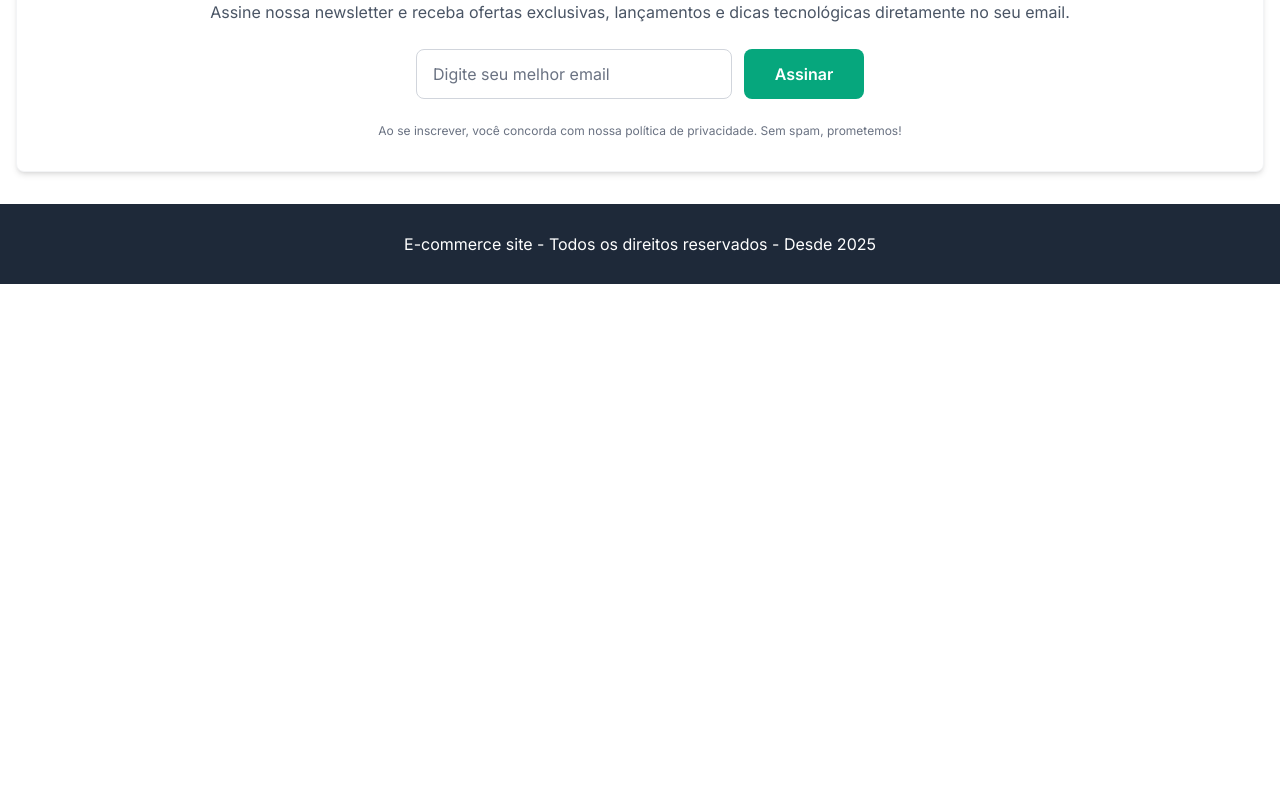
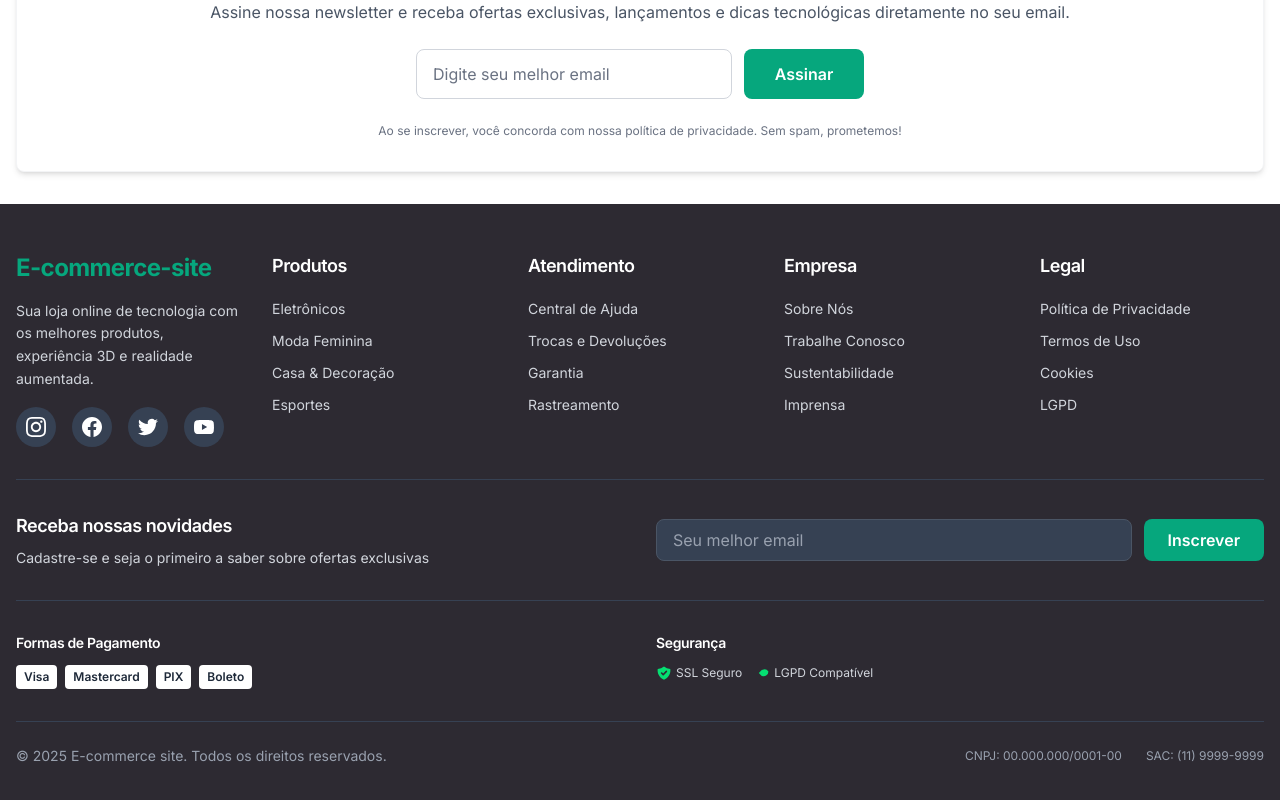
Before and after one commit to edilsonjrdev99/ecommerce-site, a Vue app: page / in a window 1280 px wide. Shown: the part 4050-4850 px from the top of the page. Before the commit the page ends 4334 px from the top, so only its background shows below. Built offline with nearby package versions, Linux system fonts and the light colour scheme; no server answers.

Commit message:
feat: Adds new items and new layout for the footer

```diff
--- a/src/components/layout/Footer.vue
+++ b/src/components/layout/Footer.vue
@@ -1,11 +1,149 @@
-<script setup lang="ts"></script>
+<script setup lang="ts">
+import useFooter from '@/composables/layout/useFooter';
+
+const { footerSections, socialLinks, paymentMethods } = useFooter();
+</script>
 
 <template>
-  <div
-    class="footer-content w-full flex justify-center items-center h-20 bg-gray-800 text-white"
-  >
-    <span>E-commerce site - Todos os direitos reservados - Desde 2025</span>
-  </div>
+  <footer style="background-color: var(--dark-bg)" class="text-white">
+    <div class="container mx-auto px-4 py-12">
+      <!-- Conteúdo do footer -->
+      <div class="grid grid-cols-1 md:grid-cols-2 lg:grid-cols-5 gap-8 mb-8">
+        <!-- Informações -->
+        <div class="lg:col-span-1">
+          <h3 class="text-2xl font-bold mb-4" style="color: var(--primary)">
+            E-commerce-site
+          </h3>
+          <p class="text-gray-300 text-sm leading-relaxed mb-4">
+            Sua loja online de tecnologia com os melhores produtos, experiência
+            3D e realidade aumentada.
+          </p>
+          <div class="flex space-x-4">
+            <a
+              v-for="social in socialLinks"
+              :key="social.id"
+              :href="social.href"
+              :aria-label="social.name"
+              class="w-10 h-10 rounded-full bg-gray-700 hover:bg-gray-600 flex items-center justify-center transition-colors duration-200"
+              target="_blank"
+              rel="noopener noreferrer"
+            >
+              <svg class="w-5 h-5 fill-current" viewBox="0 0 24 24">
+                <path :d="social.icon" />
+              </svg>
+            </a>
+          </div>
+        </div>
+
+        <!-- Sessões -->
+        <div
+          v-for="section in footerSections"
+          :key="section.id"
+          class="lg:col-span-1"
+        >
+          <h4 class="font-semibold text-lg mb-4">{{ section.title }}</h4>
+          <ul class="space-y-2">
+            <li v-for="link in section.links" :key="link.id">
+              <span
+                class="text-gray-300 text-sm hover:text-white transition-colors duration-200 cursor-pointer"
+              >
+                {{ link.label }}
+              </span>
+            </li>
+          </ul>
+        </div>
+      </div>
+
+      <!-- Newsletter -->
+      <div
+        class="border-t border-gray-700 pt-8 mb-8 grid grid-cols-1 md:grid-cols-2 gap-8 items-center"
+      >
+        <div>
+          <h4 class="font-semibold text-lg mb-2">Receba nossas novidades</h4>
+          <p class="text-gray-300 text-sm">
+            Cadastre-se e seja o primeiro a saber sobre ofertas exclusivas
+          </p>
+        </div>
+        <div class="flex flex-col sm:flex-row gap-3">
+          <input
+            type="email"
+            placeholder="Seu melhor email"
+            class="flex-1 px-4 py-2 rounded-lg bg-gray-700 border border-gray-600 text-white placeholder-gray-400 focus:outline-none focus:ring-2 focus:ring-emerald-500 focus:border-emerald-500"
+          />
+          <button
+            class="px-6 py-2 font-semibold rounded-lg transition-colors duration-200 hover:opacity-90"
+            style="background-color: var(--primary); color: white"
+          >
+            Inscrever
+          </button>
+        </div>
+      </div>
+
+      <!-- Pagamento e segurança -->
+      <div
+        class="border-t border-gray-700 pt-8 mb-8 grid grid-cols-1 md:grid-cols-2 gap-8"
+      >
+        <div>
+          <h4 class="font-semibold text-sm mb-3">Formas de Pagamento</h4>
+          <div class="flex flex-wrap gap-2">
+            <div
+              v-for="payment in paymentMethods"
+              :key="payment.id"
+              class="bg-white rounded px-2 py-1 text-xs font-semibold text-gray-800"
+            >
+              {{ payment.name }}
+            </div>
+          </div>
+        </div>
+        <div>
+          <h4 class="font-semibold text-sm mb-3">Segurança</h4>
+          <div class="flex items-center space-x-3">
+            <div class="flex items-center space-x-1">
+              <svg
+                class="w-4 h-4 text-green-400"
+                fill="currentColor"
+                viewBox="0 0 20 20"
+              >
+                <path
+                  fill-rule="evenodd"
+                  d="M2.166 4.999A11.954 11.954 0 0010 1.944 11.954 11.954 0 0017.834 5c.11.65.166 1.32.166 2.001 0 5.225-3.34 9.67-8 11.317C5.34 16.67 2 12.225 2 7c0-.682.057-1.35.166-2.001zm11.541 3.708a1 1 0 00-1.414-1.414L9 10.586 7.707 9.293a1 1 0 00-1.414 1.414l2 2a1 1 0 001.414 0l4-4z"
+                  clip-rule="evenodd"
+                />
+              </svg>
+              <span class="text-xs text-gray-300">SSL Seguro</span>
+            </div>
+            <div class="flex items-center space-x-1">
+              <svg
+                class="w-4 h-4 text-green-400"
+                fill="currentColor"
+                viewBox="0 0 20 20"
+              >
+                <path
+                  fill-rule="evenodd"
+                  d="M18 8a6 6 0 01-7.743 5.743L10 14l-4-4 4-4 .257.257A6 6 0 0118 8z"
+                  clip-rule="evenodd"
+                />
+              </svg>
+              <span class="text-xs text-gray-300">LGPD Compatível</span>
+            </div>
+          </div>
+        </div>
+      </div>
+
+      <!-- Bottom Footer -->
+      <div
+        class="border-t border-gray-700 pt-6 flex flex-col md:flex-row justify-between items-center"
+      >
+        <p class="text-gray-400 text-sm">
+          © 2025 E-commerce site. Todos os direitos reservados.
+        </p>
+        <div class="flex space-x-6 mt-4 md:mt-0">
+          <span class="text-gray-400 text-xs">CNPJ: 00.000.000/0001-00</span>
+          <span class="text-gray-400 text-xs">SAC: (11) 9999-9999</span>
+        </div>
+      </div>
+    </div>
+  </footer>
 </template>
 
 <style scoped></style>
--- /dev/null
+++ b/src/composables/layout/useFooter.ts
@@ -0,0 +1,90 @@
+import type {
+  FooterSection,
+  SocialLink,
+  PaymentMethod,
+} from '@/types/layout/footer.type';
+
+export default function useFooter() {
+  const footerSections: FooterSection[] = [
+    {
+      id: 1,
+      title: 'Produtos',
+      links: [
+        { id: 1, label: 'Eletrônicos' },
+        { id: 2, label: 'Moda Feminina' },
+        { id: 3, label: 'Casa & Decoração' },
+        { id: 4, label: 'Esportes' },
+      ],
+    },
+    {
+      id: 2,
+      title: 'Atendimento',
+      links: [
+        { id: 5, label: 'Central de Ajuda' },
+        { id: 6, label: 'Trocas e Devoluções' },
+        { id: 7, label: 'Garantia' },
+        { id: 8, label: 'Rastreamento' },
+      ],
+    },
+    {
+      id: 3,
+      title: 'Empresa',
+      links: [
+        { id: 9, label: 'Sobre Nós' },
+        { id: 10, label: 'Trabalhe Conosco' },
+        { id: 11, label: 'Sustentabilidade' },
+        { id: 12, label: 'Imprensa' },
+      ],
+    },
+    {
+      id: 4,
+      title: 'Legal',
+      links: [
+        { id: 13, label: 'Política de Privacidade' },
+        { id: 14, label: 'Termos de Uso' },
+        { id: 15, label: 'Cookies' },
+        { id: 16, label: 'LGPD' },
+      ],
+    },
+  ];
+
+  const socialLinks: SocialLink[] = [
+    {
+      id: 1,
+      name: 'Instagram',
+      href: 'https://instagram.com',
+      icon: 'M12 2.163c3.204 0 3.584.012 4.85.07 3.252.148 4.771 1.691 4.919 4.919.058 1.265.069 1.645.069 4.849 0 3.205-.012 3.584-.069 4.849-.149 3.225-1.664 4.771-4.919 4.919-1.266.058-1.644.07-4.85.07-3.204 0-3.584-.012-4.849-.07-3.26-.149-4.771-1.699-4.919-4.92-.058-1.265-.07-1.644-.07-4.849 0-3.204.013-3.583.07-4.849.149-3.227 1.664-4.771 4.919-4.919 1.266-.057 1.645-.069 4.849-.069zm0-2.163c-3.259 0-3.667.014-4.947.072-4.358.2-6.78 2.618-6.98 6.98-.059 1.281-.073 1.689-.073 4.948 0 3.259.014 3.668.072 4.948.2 4.358 2.618 6.78 6.98 6.98 1.281.058 1.689.072 4.948.072 3.259 0 3.668-.014 4.948-.072 4.354-.2 6.782-2.618 6.979-6.98.059-1.28.073-1.689.073-4.948 0-3.259-.014-3.667-.072-4.947-.196-4.354-2.617-6.78-6.979-6.98-1.281-.059-1.69-.073-4.949-.073zm0 5.838c-3.403 0-6.162 2.759-6.162 6.162s2.759 6.163 6.162 6.163 6.162-2.759 6.162-6.163c0-3.403-2.759-6.162-6.162-6.162zm0 10.162c-2.209 0-4-1.79-4-4 0-2.209 1.791-4 4-4s4 1.791 4 4c0 2.21-1.791 4-4 4zm6.406-11.845c-.796 0-1.441.645-1.441 1.44s.645 1.44 1.441 1.44c.795 0 1.439-.645 1.439-1.44s-.644-1.44-1.439-1.44z',
+    },
+    {
+      id: 2,
+      name: 'Facebook',
+      href: 'https://facebook.com',
+      icon: 'M24 12.073c0-6.627-5.373-12-12-12s-12 5.373-12 12c0 5.99 4.388 10.954 10.125 11.854v-8.385H7.078v-3.47h3.047V9.43c0-3.007 1.792-4.669 4.533-4.669 1.312 0 2.686.235 2.686.235v2.953H15.83c-1.491 0-1.956.925-1.956 1.874v2.25h3.328l-.532 3.47h-2.796v8.385C19.612 23.027 24 18.062 24 12.073z',
+    },
+    {
+      id: 3,
+      name: 'Twitter',
+      href: 'https://twitter.com',
+      icon: 'M23.953 4.57a10 10 0 01-2.825.775 4.958 4.958 0 002.163-2.723c-.951.555-2.005.959-3.127 1.184a4.92 4.92 0 00-8.384 4.482C7.69 8.095 4.067 6.13 1.64 3.162a4.822 4.822 0 00-.666 2.475c0 1.71.87 3.213 2.188 4.096a4.904 4.904 0 01-2.228-.616v.06a4.923 4.923 0 003.946 4.827 4.996 4.996 0 01-2.212.085 4.936 4.936 0 004.604 3.417 9.867 9.867 0 01-6.102 2.105c-.39 0-.779-.023-1.17-.067a13.995 13.995 0 007.557 2.209c9.053 0 13.998-7.496 13.998-13.985 0-.21 0-.42-.015-.63A9.935 9.935 0 0024 4.59z',
+    },
+    {
+      id: 4,
+      name: 'YouTube',
+      href: 'https://youtube.com',
+      icon: 'M23.498 6.186a3.016 3.016 0 0 0-2.122-2.136C19.505 3.545 12 3.545 12 3.545s-7.505 0-9.377.505A3.017 3.017 0 0 0 .502 6.186C0 8.07 0 12 0 12s0 3.93.502 5.814a3.016 3.016 0 0 0 2.122 2.136c1.871.505 9.376.505 9.376.505s7.505 0 9.377-.505a3.015 3.015 0 0 0 2.122-2.136C24 15.93 24 12 24 12s0-3.93-.502-5.814zM9.545 15.568V8.432L15.818 12l-6.273 3.568z',
+    },
+  ];
+
+  const paymentMethods: PaymentMethod[] = [
+    { id: 1, name: 'Visa' },
+    { id: 2, name: 'Mastercard' },
+    { id: 3, name: 'PIX' },
+    { id: 4, name: 'Boleto' },
+  ];
+
+  return {
+    footerSections,
+    socialLinks,
+    paymentMethods,
+  };
+}
```
Also changed, not shown: src/types/layout/footer.type.ts (added, +22 -0 lines).
